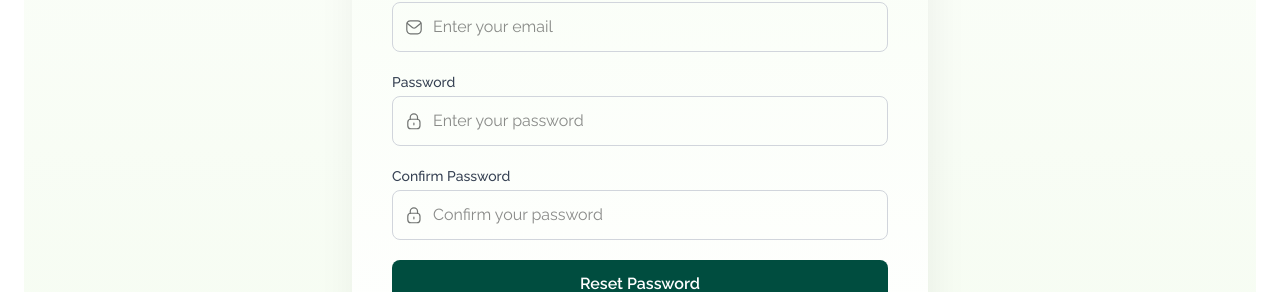
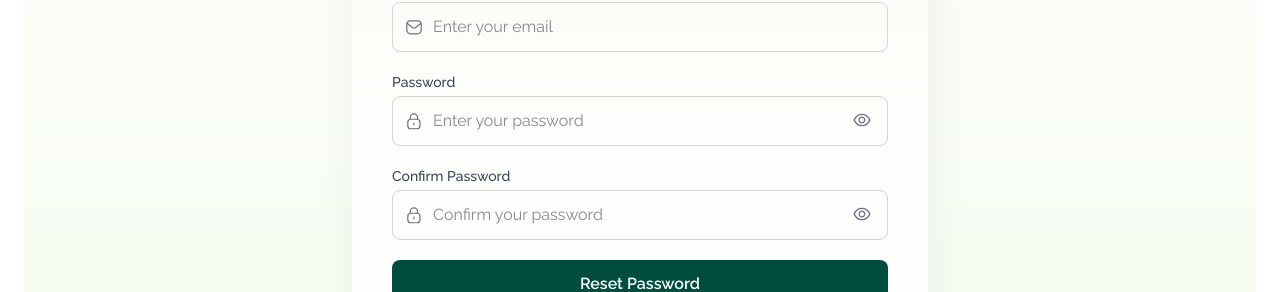
Before and after one commit to Robiul1711/Tax-Breakers, a Next.js app: page /auth/reset-password in a window 1280 px wide. Shown: the part 428-720 px from the top of the page. Built offline with nearby package versions, Linux system fonts and the light colour scheme.

Commit message:
Feat: implement hide/show password option in auth input fields

```diff
--- a/package.json
+++ b/package.json
@@ -16,6 +16,7 @@
     "react-dom": "19.1.0",
     "react-hook-form": "^7.65.0",
     "react-hot-toast": "^2.6.0",
+    "react-icons": "^5.5.0",
     "react-redux": "^9.2.0",
     "redux-persist": "^6.0.0",
     "tailwind-merge": "^3.3.1"
--- a/src/Components/auth/loginForm/LoginForm.tsx
+++ b/src/Components/auth/loginForm/LoginForm.tsx
@@ -1,13 +1,16 @@
 "use client"
 import Image from "next/image";
-import React from "react";
+import React, { useState } from "react";
 import logo from "@/assets/logo/authLogo.png";
 import { FieldValues, useForm } from "react-hook-form";
 import Link from "next/link";
 import { EmailIcon, PasswordIcon } from "@/Components/SvgContainer/SvgContainer";
 import CommonButton from "@/common/CommonButton";
+import { AiOutlineEye, AiOutlineEyeInvisible } from "react-icons/ai";
 
 const LoginForm = () => {
+    const [showPassword, setShowPassword] = useState(false)
+
     const {
         register,
         handleSubmit,
@@ -58,6 +61,7 @@ const LoginForm = () => {
                                     })}
                                 />
                             </div>
+
                             {errors.email && <p className="text-red-500 text-sm mt-1">{errors.email.message as string}</p>}
                         </div>
 
@@ -71,7 +75,7 @@ const LoginForm = () => {
                                     <PasswordIcon className="w-5 h-5" />
                                 </span>
                                 <input
-                                    type="password"
+                                    type={showPassword? "text": "password"}
                                     id="password"
                                     placeholder="Enter your password"
                                     className={`w-full pl-10 pr-4 py-3 border rounded-lg focus:ring-2 focus:ring-[#004D3F] focus:border-[#004D3F] outline-none transition ${errors.password ? "border-red-500" : "border-gray-300"
@@ -82,6 +86,17 @@ const LoginForm = () => {
                                     })}
                                 />
                             </div>
+                             <button
+                                type="button"
+                                onClick={() => setShowPassword(!showPassword)}
+                                className="absolute right-4 top-12 -translate-y-1/2 text-gray-500 hover:text-gray-700 focus:outline-none"
+                            >
+                                {showPassword ? (
+                                    <AiOutlineEyeInvisible className="w-5 h-5" />
+                                ) : (
+                                    <AiOutlineEye className="w-5 h-5" />
+                                )}
+                            </button>
                             {errors.password && <p className="text-red-500 text-sm mt-1">{errors.password.message as string}</p>}
                         </div>
 
--- a/src/Components/auth/resetPasswordForm/ResetPasswordForm.tsx
+++ b/src/Components/auth/resetPasswordForm/ResetPasswordForm.tsx
@@ -1,13 +1,18 @@
 "use client";
-import React from "react";
+import React, { useState } from "react";
 import { useForm, FieldValues } from "react-hook-form";
 import Link from "next/link";
 import Image from "next/image";
 import logo from "@/assets/logo/authLogo.png";
 import { EmailIcon, PasswordIcon } from "@/Components/SvgContainer/SvgContainer";
 import CommonButton from "@/common/CommonButton";
+import { AiOutlineEye, AiOutlineEyeInvisible } from "react-icons/ai";
 
 const ResetPasswordForm = () => {
+
+    const [showPassword, setShowPassword] = useState(false);
+    const [showConfirmPassword, setShowConfirmPassword] = useState(false)
+
     const {
         register,
         handleSubmit,
@@ -66,7 +71,7 @@ const ResetPasswordForm = () => {
                         </div>
 
                         {/* Password */}
-                        <div className="text-left">
+                        <div className="text-left relative">
                             <label htmlFor="password" className="block text-sm font-medium text-gray-700 mb-1">
                                 Password
                             </label>
@@ -75,7 +80,7 @@ const ResetPasswordForm = () => {
                                     <PasswordIcon className="w-5 h-5" />
                                 </span>
                                 <input
-                                    type="password"
+                                    type={showPassword ? "text" : "password"}
                                     id="password"
                                     placeholder="Enter your password"
                                     className={`w-full pl-10 pr-4 py-3 border rounded-lg focus:ring-2 focus:ring-[#004D3F] focus:border-[#004D3F] outline-none transition ${errors.password ? "border-red-500" : "border-gray-300"
@@ -86,11 +91,22 @@ const ResetPasswordForm = () => {
                                     })}
                                 />
                             </div>
+                            <button
+                                type="button"
+                                onClick={() => setShowPassword(!showPassword)}
+                                className="absolute right-4 top-12 -translate-y-1/2 text-gray-500 hover:text-gray-700 focus:outline-none"
+                            >
+                                {showPassword ? (
+                                    <AiOutlineEyeInvisible className="w-5 h-5" />
+                                ) : (
+                                    <AiOutlineEye className="w-5 h-5" />
+                                )}
+                            </button>
                             {errors.password && <p className="text-red-500 text-sm mt-1">{errors.password.message as string}</p>}
                         </div>
 
                         {/* Confirm Password */}
-                        <div className="text-left">
+                        <div className="text-left relative">
                             <label htmlFor="confirmPassword" className="block text-sm font-medium text-gray-700 mb-1">
                                 Confirm Password
                             </label>
@@ -100,7 +116,7 @@ const ResetPasswordForm = () => {
                                     <PasswordIcon className="w-5 h-5" />
                                 </span>
                                 <input
-                                    type="password"
+                                    type={showConfirmPassword ? "text" : "password"}
                                     id="confirmPassword"
                                     placeholder="Confirm your password"
                                     className={`w-full pl-10 pr-4 py-3 border rounded-lg focus:ring-2 focus:ring-[#004D3F] focus:border-[#004D3F] outline-none transition ${errors.confirmPassword ? "border-red-500" : "border-gray-300"
@@ -111,6 +127,17 @@ const ResetPasswordForm = () => {
                                     })}
                                 />
                             </div>
+                            <button
+                                type="button"
+                                onClick={() => setShowConfirmPassword(!showConfirmPassword)}
+                                className="absolute right-4 top-12 -translate-y-1/2 text-gray-500 hover:text-gray-700 focus:outline-none"
+                            >
+                                {showConfirmPassword ? (
+                                    <AiOutlineEyeInvisible className="w-5 h-5" />
+                                ) : (
+                                    <AiOutlineEye className="w-5 h-5" />
+                                )}
+                            </button>
                             {errors.confirmPassword && <p className="text-red-500 text-sm mt-1">{errors.confirmPassword.message as string}</p>}
                         </div>
 
--- a/src/Components/auth/signupForm/SignUpForm.tsx
+++ b/src/Components/auth/signupForm/SignUpForm.tsx
@@ -1,13 +1,17 @@
 "use client"
 import Image from "next/image";
-import React from "react";
+import React, { useState } from "react";
 import { useForm, FieldValues } from "react-hook-form";
 import Link from "next/link";
 import logo from "@/assets/logo/authLogo.png";
 import { EmailIcon, PasswordIcon } from "@/Components/SvgContainer/SvgContainer";
 import CommonButton from "@/common/CommonButton";
+import { AiOutlineEye, AiOutlineEyeInvisible } from "react-icons/ai";
 
 const SignUpForm = () => {
+    const [showPassword, setShowPassword] = useState(false);
+    const [showConfirmPassword, setShowConfirmPassword] = useState(false)
+
     const {
         register,
         handleSubmit,
@@ -70,7 +74,7 @@ const SignUpForm = () => {
                                     <PasswordIcon className="w-5 h-5" />
                                 </span>
                                 <input
-                                    type="password"
+                                    type={showPassword ? "text" : "password"}
                                     id="password"
                                     placeholder="Enter your password"
                                     className={`w-full pl-10 pr-4 py-3 border rounded-lg focus:ring-2 focus:ring-[#004D3F] focus:border-[#004D3F] outline-none transition ${errors.password ? "border-red-500" : "border-gray-300"
@@ -81,6 +85,17 @@ const SignUpForm = () => {
                                     })}
                                 />
                             </div>
+                            <button
+                                type="button"
+                                onClick={() => setShowPassword(!showPassword)}
+                                className="absolute right-4 top-12 -translate-y-1/2 text-gray-500 hover:text-gray-700 focus:outline-none"
+                            >
+                                {showPassword ? (
+                                    <AiOutlineEyeInvisible className="w-5 h-5" />
+                                ) : (
+                                    <AiOutlineEye className="w-5 h-5" />
+                                )}
+                            </button>
                             {errors.password && <p className="text-red-500 text-sm mt-1">{errors.password.message as string}</p>}
                         </div>
 
@@ -94,7 +109,7 @@ const SignUpForm = () => {
                                     <PasswordIcon className="w-5 h-5" />
                                 </span>
                                 <input
-                                    type="password"
+                                    type={showConfirmPassword? "text" : "password"}
                                     id="confirmPassword"
                                     placeholder="Confirm your password"
                                     className={`w-full pl-10 pr-4 py-3 border rounded-lg focus:ring-2 focus:ring-[#004D3F] focus:border-[#004D3F] outline-none transition ${errors.confirmPassword ? "border-red-500" : "border-gray-300"
@@ -105,6 +120,17 @@ const SignUpForm = () => {
                                     })}
                                 />
                             </div>
+                             <button
+                                type="button"
+                                onClick={() => setShowConfirmPassword(!showConfirmPassword)}
+                                className="absolute right-4 top-12 -translate-y-1/2 text-gray-500 hover:text-gray-700 focus:outline-none"
+                            >
+                                {showConfirmPassword ? (
+                                    <AiOutlineEyeInvisible className="w-5 h-5" />
+                                ) : (
+                                    <AiOutlineEye className="w-5 h-5" />
+                                )}
+                            </button>
                             {errors.confirmPassword && (
                                 <p className="text-red-500 text-sm mt-1">{errors.confirmPassword.message as string}</p>
                             )}
@@ -130,13 +156,13 @@ const SignUpForm = () => {
 
                         {/* Sign Up */}
 
-                         <CommonButton
+                        <CommonButton
                             type="submit"
                             variant="primary"
                             fullWidth
                             isLoading={false}
                         >
-                           Sign Up
+                            Sign Up
                         </CommonButton>
 
 
```
Also changed, not shown: src/app/pages/home/banner/Banner.tsx (+17 -8 lines), src/app/pages/home/pricingCard/PricingCard.tsx (+3 -5 lines), 1 other file (tests, documents, lock files or other folders).
